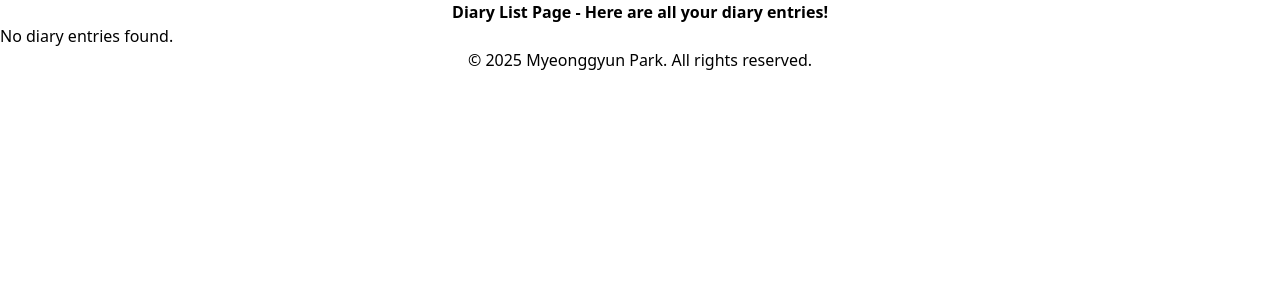
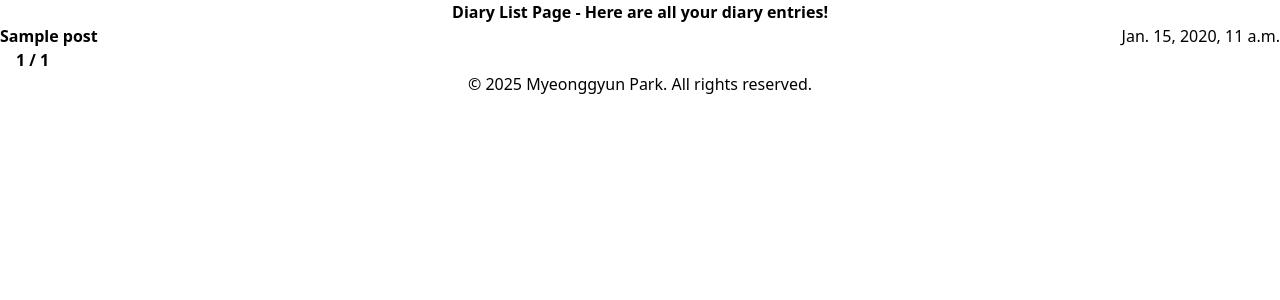
Before and after one commit to MyeonggyunPark/develop_python, a Django app: page /posts/ in a window 1280 px wide. Shown: the part 24-324 px from the top of the page. Run offline with Django 5.2, Linux system fonts and the light colour scheme; tables that the repository leaves empty hold one stand-in row (values such as "Sample post"); style sheets or scripts are compiled from the project's sources.

Commit message:
feat: update diary list template for pagination with Font Awesome navigation controls

```diff
--- a/django_practice_02/posts/templates/posts/post_list.html
+++ b/django_practice_02/posts/templates/posts/post_list.html
@@ -10,7 +10,7 @@
   </h3>
 
   <ul>
-    {% for post in posts %}
+    {% for post in page.object_list %}
     <a href="{% url 'post-detail' post.id %}">
       <li class="border-2 border-amber-500 rounded-2xl p-4 my-4 flex justify-between hover:bg-gray-200 cursor-pointer">
         <h4 class="text-xl font-semibold">{{ post.title }}</h4>
@@ -18,8 +18,50 @@
       </li>
     </a>
     {% empty %}
-      <p>No diary entries found.</p>
+    <p>No diary entries found.</p>
     {% endfor %}
   </ul>
+
+  <div class="flex justify-center items-center mt-8 gap-4">
+    {% if page.has_previous %}
+      <a
+        href="?page=1"
+        class="px-3 py-2 rounded-full border border-gray-300 text-sm flex items-center gap-2 hover:bg-gray-100"
+      >
+        <i class="fa-solid fa-angles-left"></i>
+        <span>First</span>
+      </a>
+
+      <a
+        href="?page={{ page.previous_page_number }}"
+        class="px-3 py-2 rounded-full border border-gray-300 text-sm flex items-center gap-2 hover:bg-gray-100"
+      >
+        <i class="fa-solid fa-chevron-left"></i>
+        <span>Prev</span>
+      </a>
+    {% endif %}
+
+    <span class="px-4 py-2 text-sm font-semibold rounded-full bg-amber-100">
+      {{ page.number }} / {{ page.paginator.num_pages }}
+    </span>
+
+    {% if page.has_next %}
+      <a
+        href="?page={{ page.next_page_number }}"
+        class="px-3 py-2 rounded-full border border-gray-300 text-sm flex items-center gap-2 hover:bg-gray-100"
+      >
+        <span>Next</span>
+        <i class="fa-solid fa-chevron-right"></i>
+      </a>
+
+      <a
+        href="?page={{ page.paginator.num_pages }}"
+        class="px-3 py-2 rounded-full border border-gray-300 text-sm flex items-center gap-2 hover:bg-gray-100"
+      >
+        <span>Last</span>
+        <i class="fa-solid fa-angles-right"></i>
+      </a>
+    {% endif %}
+  </div>
 </section>
 {% endblock content %}
```
